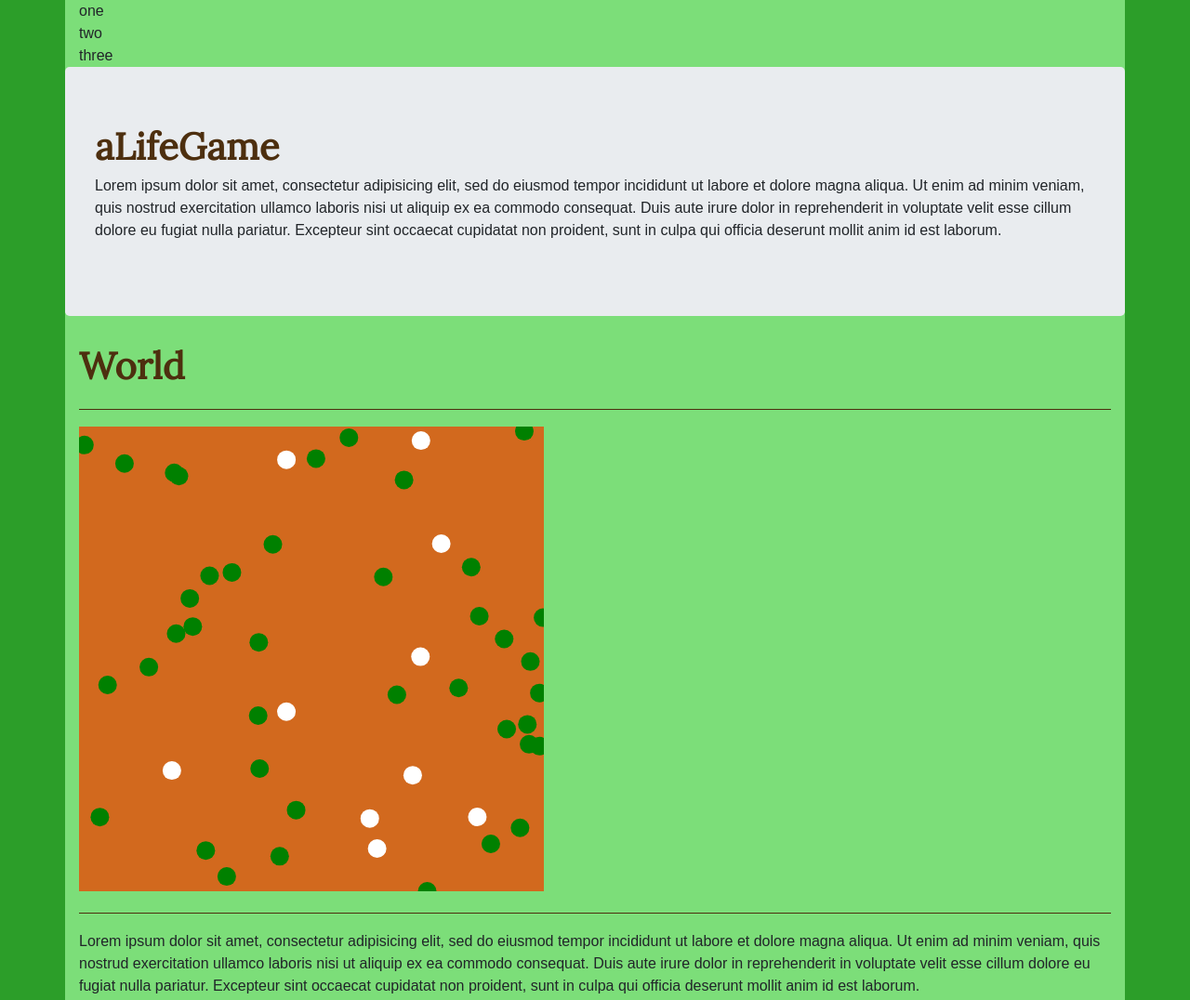
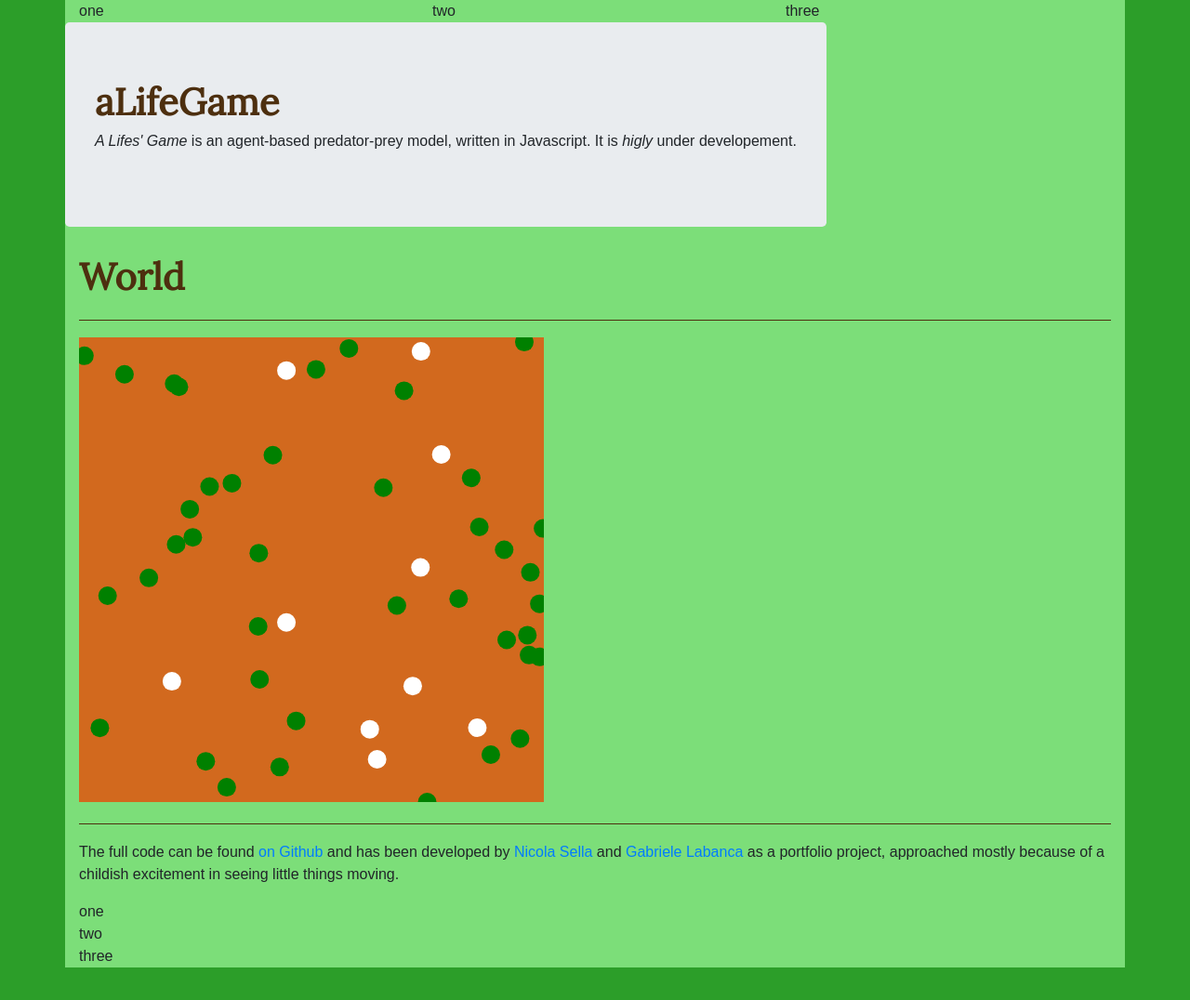
Before and after one commit to GabrieleLabanca/alifesgame, a plain HTML site: page index.html in a window 1280 px wide. Shown: the top 1076 px of the page at 93% size. After the commit the page ends 1041 px from the top, so only its background shows below. Drawn offline with nearby package versions, Linux system fonts and the light colour scheme; a web font is replaced by a local one.

Commit message:
some text in index

```diff
--- a/index.html
+++ b/index.html
@@ -25,7 +25,6 @@
   <body>
     <div class="container">
       <div class="row">
-        <div class="header">
         <div class="col-md-4">
           one
         </div>
@@ -35,10 +34,10 @@
         <div class="col-md-4">
           three
         </div>
-        </div>
         <div class="jumbotron">
           <h1>aLifeGame</h1>
-          <p>Lorem ipsum dolor sit amet, consectetur adipisicing elit, sed do eiusmod tempor incididunt ut labore et dolore magna aliqua. Ut enim ad minim veniam, quis nostrud exercitation ullamco laboris nisi ut aliquip ex ea commodo consequat. Duis aute irure dolor in reprehenderit in voluptate velit esse cillum dolore eu fugiat nulla pariatur. Excepteur sint occaecat cupidatat non proident, sunt in culpa qui officia deserunt mollit anim id est laborum.</p>
+          <p><i>A Lifes' Game</i> is an agent-based predator-prey model, written in Javascript. It is <i>higly</i> under developement.
+          </p>
         </div>
         <div class="page-header col-sm-12">
           <h1>World</h1>
@@ -49,7 +48,7 @@
           <hr>
         </div>
         <div class="col-sm-12">
-          <p>Lorem ipsum dolor sit amet, consectetur adipisicing elit, sed do eiusmod tempor incididunt ut labore et dolore magna aliqua. Ut enim ad minim veniam, quis nostrud exercitation ullamco laboris nisi ut aliquip ex ea commodo consequat. Duis aute irure dolor in reprehenderit in voluptate velit esse cillum dolore eu fugiat nulla pariatur. Excepteur sint occaecat cupidatat non proident, sunt in culpa qui officia deserunt mollit anim id est laborum.</p>
+          <p>The full code can be found <a href="https://github.com/GabrieleLabanca/alifesgame">on Github</a> and has been developed by <a href="https://inknos.github.io/">Nicola Sella</a> and <a href="https://gabrielelabanca.github.io/">Gabriele Labanca</a> as a portfolio project, approached mostly because of a childish excitement in seeing little things moving.</p>
         </div>
         <div class="footer col-xs-12">
           <div class="col-sm-12 col-md-4">
```
Also changed, not shown: 5 other files. Lines whose indentation alone changed are shown as unchanged.
